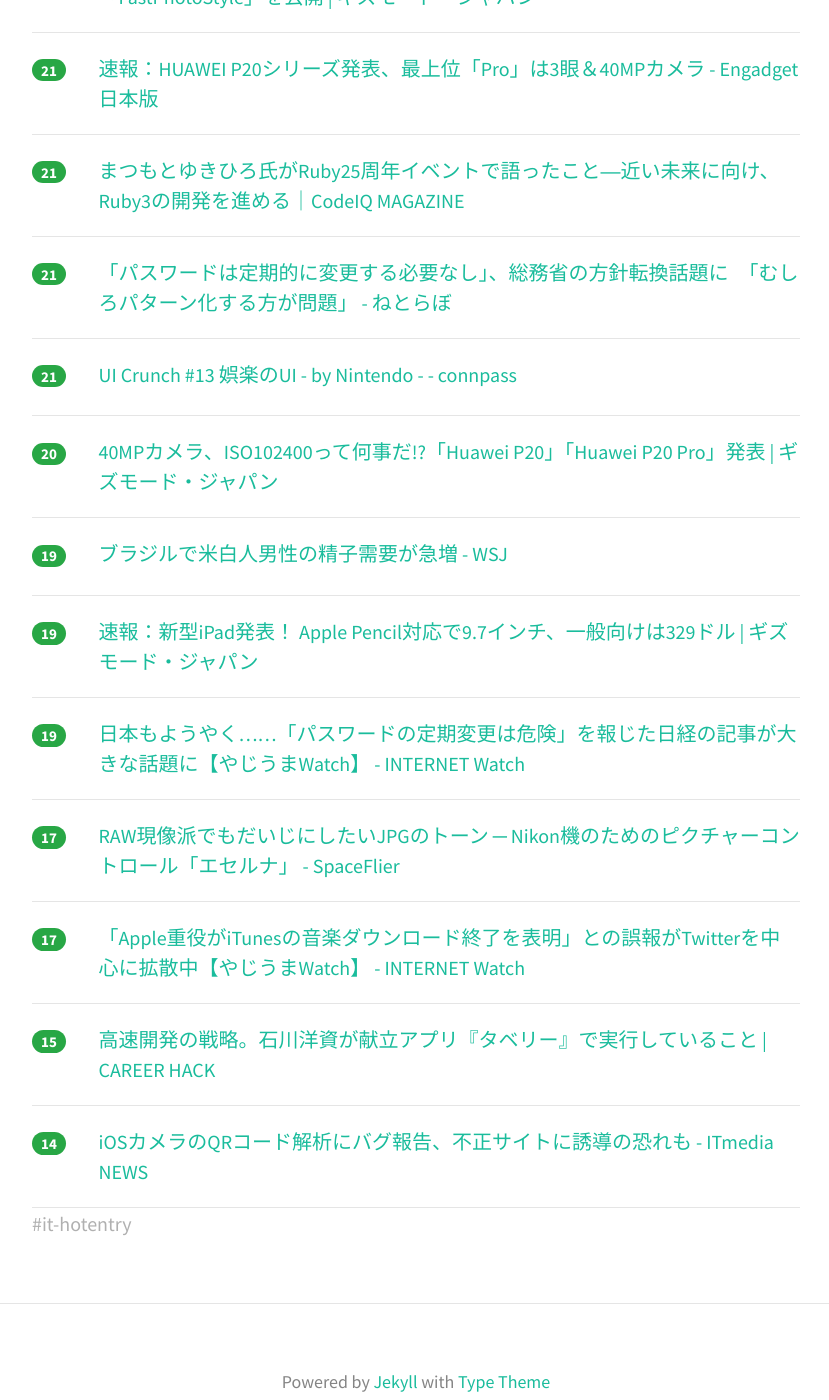
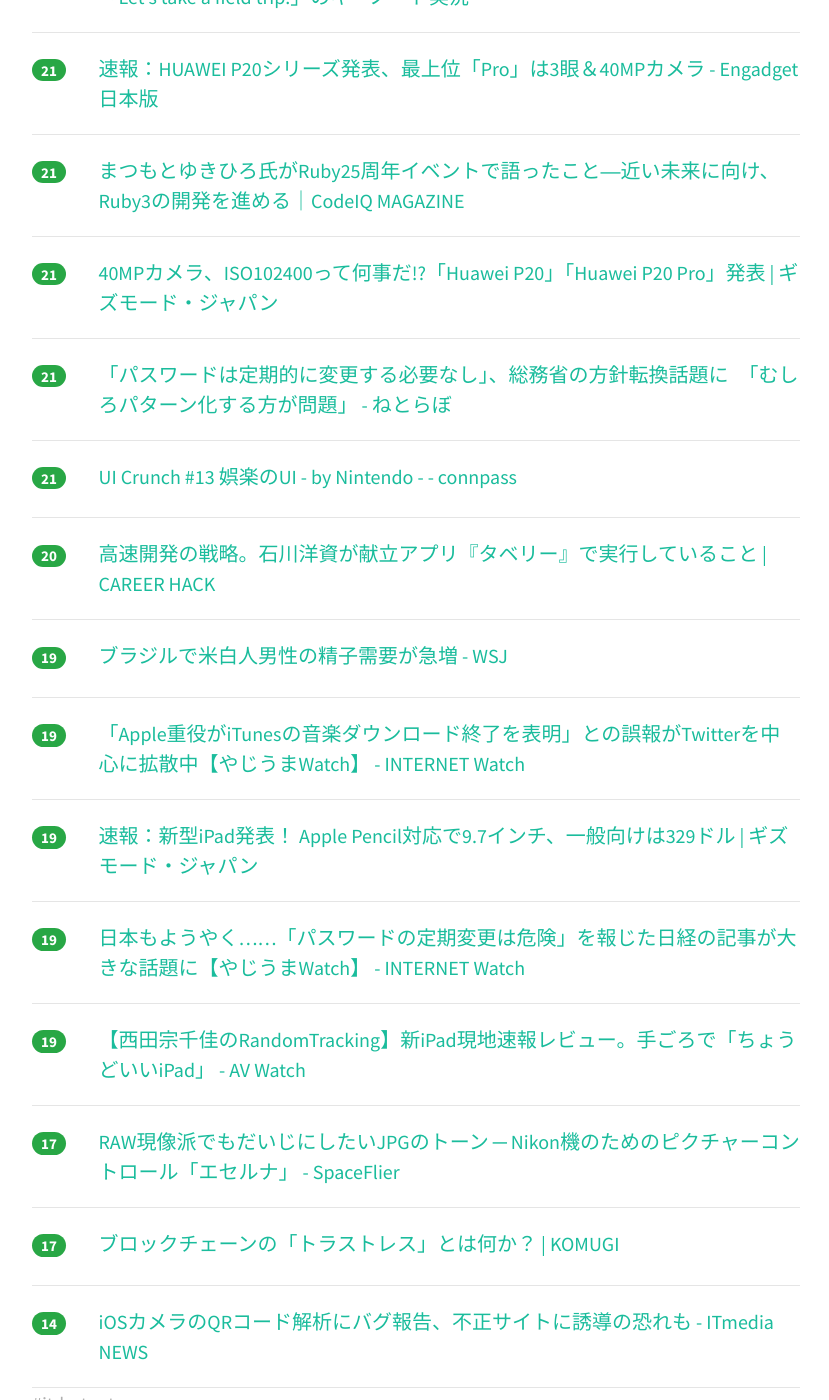
Before and after one commit to yatta47/hatena-matome-site, a Jekyll site: the page built from _posts/2018-03-28-hatena.md, in a window 1280 px wide and 1400 px high, scrolled down 3524 px. Shown: the whole window, without its empty margins (224-1053 px from the left). Built offline with Jekyll 4.4.1, drawn with Linux system fonts in a browser that asks for light colours; nearby versions of some CDN libraries; some of the changed text lies outside the part shown.

Commit message:
Updated 2018-03-28

```diff
--- a/_posts/2018-03-28-hatena.md
+++ b/_posts/2018-03-28-hatena.md
@@ -1,38 +1,38 @@
 ---
 layout: post
 title:  "2018-03-28 はてぶIT"
-date:   2018-03-28 15:02:22
+date:   2018-03-28 16:02:11
 tags: [it-hotentry]
 ---
-46 件のデータあり
+48 件のデータあり
 
 <hr><div class="row">
-<div class="col-1"><span class="badge badge-pill badge-success h2">200</span></div>
+<div class="col-1"><span class="badge badge-pill badge-success h2">225</span></div>
+<div class="col-11"><a href='https://webtan.impress.co.jp/e/2018/03/28/28481' target='_blank'>王道になりつつあるシングルカラムレイアウト。ハンバーガーボタンも標準化？ | Webデザイン、これからどうなるの？（全10回） | Web担当者Forum</a></div>
+</div>
+<hr>
+<div class="row">
+<div class="col-1"><span class="badge badge-pill badge-success h2">204</span></div>
 <div class="col-11"><a href='http://tech.nikkeibp.co.jp/atcl/nxt/news/18/00618/' target='_blank'>京都市の基幹系システム刷新失敗、仕切り直しはキヤノンITSが15億円で落札 | 日経 xTECH（クロステック）</a></div>
 </div>
 <hr>
 <div class="row">
-<div class="col-1"><span class="badge badge-pill badge-success h2">185</span></div>
-<div class="col-11"><a href='https://webtan.impress.co.jp/e/2018/03/28/28481' target='_blank'>王道になりつつあるシングルカラムレイアウト。ハンバーガーボタンも標準化？ | Webデザイン、これからどうなるの？（全10回） | Web担当者Forum</a></div>
-</div>
-<hr>
-<div class="row">
-<div class="col-1"><span class="badge badge-pill badge-success h2">153</span></div>
+<div class="col-1"><span class="badge badge-pill badge-success h2">167</span></div>
 <div class="col-11"><a href='https://japanese.engadget.com/2018/03/27/ipad-apple-pencil/' target='_blank'>速報：新 iPad 発表。アップルペンシル対応かつ歴代最安 (動画追加) - Engadget 日本版</a></div>
 </div>
 <hr>
 <div class="row">
-<div class="col-1"><span class="badge badge-pill badge-success h2">140</span></div>
+<div class="col-1"><span class="badge badge-pill badge-success h2">143</span></div>
 <div class="col-11"><a href='http://orgachem.hatenablog.com/entry/2018/03/27/214537' target='_blank'>株式会社ミクシィを退職しました - 若き JavaScripter の悩み</a></div>
 </div>
 <hr>
 <div class="row">
-<div class="col-1"><span class="badge badge-pill badge-success h2">105</span></div>
+<div class="col-1"><span class="badge badge-pill badge-success h2">107</span></div>
 <div class="col-11"><a href='https://techracho.bpsinc.jp/hachi8833/2018_03_27/54130' target='_blank'>Railsで学ぶSOLID（1）: 単一責任の原則（翻訳）</a></div>
 </div>
 <hr>
 <div class="row">
-<div class="col-1"><span class="badge badge-pill badge-success h2">84</span></div>
+<div class="col-1"><span class="badge badge-pill badge-success h2">106</span></div>
 <div class="col-11"><a href='https://ics.media/entry/17522' target='_blank'>上下中央揃えのCSSまとめ。Flexboxがたった3行で最も手軽 - ICS MEDIA</a></div>
 </div>
 <hr>
@@ -47,13 +47,23 @@ tags: [it-hotentry]
 </div>
 <hr>
 <div class="row">
-<div class="col-1"><span class="badge badge-pill badge-success h2">53</span></div>
+<div class="col-1"><span class="badge badge-pill badge-success h2">60</span></div>
 <div class="col-11"><a href='https://japan.cnet.com/article/35116762/' target='_blank'>高校生の半数以上がTwitterを実名利用、そのうち約4割は公開アカウント--MMD調査 - CNET Japan</a></div>
 </div>
 <hr>
 <div class="row">
 <div class="col-1"><span class="badge badge-pill badge-success h2">44</span></div>
 <div class="col-11"><a href='http://www.nminoru.jp/~nminoru/postgresql/pg-transaction-mvcc-snapshot.html' target='_blank'>PostgreSQL のトランザクション & MVCC & スナップショットの仕組み</a></div>
+</div>
+<hr>
+<div class="row">
+<div class="col-1"><span class="badge badge-pill badge-success h2">44</span></div>
+<div class="col-11"><a href='https://qiita.com/narista/items/1c0013b5442644e6fe63' target='_blank'>58歳の文系エンジニアがCourseraのMachine Learningを苦労して完走した話 - Qiita</a></div>
+</div>
+<hr>
+<div class="row">
+<div class="col-1"><span class="badge badge-pill badge-success h2">42</span></div>
+<div class="col-11"><a href='http://tech.nikkeibp.co.jp/atcl/nxt/column/18/00138/032600034/' target='_blank'>特定派遣廃止でも人売りなくならない？IT企業間で飛び交う闇メール | 日経 xTECH（クロステック）</a></div>
 </div>
 <hr>
 <div class="row">
@@ -68,22 +78,17 @@ tags: [it-hotentry]
 <hr>
 <div class="row">
 <div class="col-1"><span class="badge badge-pill badge-success h2">39</span></div>
+<div class="col-11"><a href='http://www.4gamer.net/games/121/G012181/20180328001/' target='_blank'>［GTC 2018］NVIDIA，8万1920基のCUDA Coreを統合した“世界最大のGPU”「DGX-2」発表。新開発の「NVSwitch」で16基のTeslaを相互接続 - 4Gamer.net</a></div>
+</div>
+<hr>
+<div class="row">
+<div class="col-1"><span class="badge badge-pill badge-success h2">39</span></div>
 <div class="col-11"><a href='https://martinfowler.com/articles/201803-refactoring-2nd-ed.html' target='_blank'>Announcing the Second Edition of "Refactoring"</a></div>
 </div>
 <hr>
 <div class="row">
 <div class="col-1"><span class="badge badge-pill badge-success h2">38</span></div>
-<div class="col-11"><a href='http://tech.nikkeibp.co.jp/atcl/nxt/column/18/00138/032600034/' target='_blank'>特定派遣廃止でも人売りなくならない？IT企業間で飛び交う闇メール | 日経 xTECH（クロステック）</a></div>
-</div>
-<hr>
-<div class="row">
-<div class="col-1"><span class="badge badge-pill badge-success h2">36</span></div>
-<div class="col-11"><a href='http://www.4gamer.net/games/121/G012181/20180328001/' target='_blank'>［GTC 2018］NVIDIA，8万1920基のCUDA Coreを統合した“世界最大のGPU”「DGX-2」発表。新開発の「NVSwitch」で16基のTeslaを相互接続 - 4Gamer.net</a></div>
-</div>
-<hr>
-<div class="row">
-<div class="col-1"><span class="badge badge-pill badge-success h2">36</span></div>
-<div class="col-11"><a href='https://qiita.com/narista/items/1c0013b5442644e6fe63' target='_blank'>58歳の文系エンジニアがCourseraのMachine Learningを苦労して完走した話 - Qiita</a></div>
+<div class="col-11"><a href='https://qiita.com/_EnumHack/items/b5672ac9be86584a6629' target='_blank'>C++完全理解ガイド Rev1000 - Qiita</a></div>
 </div>
 <hr>
 <div class="row">
@@ -112,7 +117,7 @@ tags: [it-hotentry]
 </div>
 <hr>
 <div class="row">
-<div class="col-1"><span class="badge badge-pill badge-success h2">31</span></div>
+<div class="col-1"><span class="badge badge-pill badge-success h2">32</span></div>
 <div class="col-11"><a href='http://www.nicovideo.jp/watch/sm32896358' target='_blank'>Windows10搭載電子辞書つくってみたPart1 - ニコニコ動画</a></div>
 </div>
 <hr>
@@ -127,13 +132,18 @@ tags: [it-hotentry]
 </div>
 <hr>
 <div class="row">
-<div class="col-1"><span class="badge badge-pill badge-success h2">30</span></div>
-<div class="col-11"><a href='https://japanese.engadget.com/2018/03/27/ipad-ipad-pro/' target='_blank'>新 iPad対応の「クレヨン」発表。純正アップルペンシルの半額ながら筆圧検出なし・iPad Pro非対応 - Engadget 日本版</a></div>
+<div class="col-1"><span class="badge badge-pill badge-success h2">31</span></div>
+<div class="col-11"><a href='http://developers.gnavi.co.jp/entry/mysql-tips' target='_blank'>はじめてのMySQL。意外と知らない3つのTips - ぐるなびをちょっと良くするエンジニアブログ</a></div>
 </div>
 <hr>
 <div class="row">
-<div class="col-1"><span class="badge badge-pill badge-success h2">29</span></div>
-<div class="col-11"><a href='https://qiita.com/_EnumHack/items/b5672ac9be86584a6629' target='_blank'>C++完全理解ガイド Rev1000 - Qiita</a></div>
+<div class="col-1"><span class="badge badge-pill badge-success h2">31</span></div>
+<div class="col-11"><a href='https://www.gizmodo.jp/2018/03/nvdia-fastphotostyle.html' target='_blank'>NVIDIAが「この画像をあの画像っぽく」できる高速で高品質なAIアルゴリズム「FastPhotoStyle」を公開 | ギズモード・ジャパン</a></div>
+</div>
+<hr>
+<div class="row">
+<div class="col-1"><span class="badge badge-pill badge-success h2">30</span></div>
+<div class="col-11"><a href='https://japanese.engadget.com/2018/03/27/ipad-ipad-pro/' target='_blank'>新 iPad対応の「クレヨン」発表。純正アップルペンシルの半額ながら筆圧検出なし・iPad Pro非対応 - Engadget 日本版</a></div>
 </div>
 <hr>
 <div class="row">
@@ -152,11 +162,6 @@ tags: [it-hotentry]
 </div>
 <hr>
 <div class="row">
-<div class="col-1"><span class="badge badge-pill badge-success h2">27</span></div>
-<div class="col-11"><a href='http://developers.gnavi.co.jp/entry/mysql-tips' target='_blank'>はじめてのMySQL。意外と知らない3つのTips - ぐるなびをちょっと良くするエンジニアブログ</a></div>
-</div>
-<hr>
-<div class="row">
 <div class="col-1"><span class="badge badge-pill badge-success h2">25</span></div>
 <div class="col-11"><a href='https://forest.watch.impress.co.jp/docs/news/1113739.html' target='_blank'>「IE」「Edge」のFlash対応は2020年末まで ～早めの“脱Flash依存”を - 窓の杜</a></div>
 </div>
@@ -172,11 +177,6 @@ tags: [it-hotentry]
 </div>
 <hr>
 <div class="row">
-<div class="col-1"><span class="badge badge-pill badge-success h2">22</span></div>
-<div class="col-11"><a href='https://www.gizmodo.jp/2018/03/nvdia-fastphotostyle.html' target='_blank'>NVIDIAが「この画像をあの画像っぽく」できる高速で高品質なAIアルゴリズム「FastPhotoStyle」を公開 | ギズモード・ジャパン</a></div>
-</div>
-<hr>
-<div class="row">
 <div class="col-1"><span class="badge badge-pill badge-success h2">21</span></div>
 <div class="col-11"><a href='https://japanese.engadget.com/2018/03/27/huawei-p20-pro-3-40mp/' target='_blank'>速報：HUAWEI P20シリーズ発表、最上位「Pro」は3眼＆40MPカメラ - Engadget 日本版</a></div>
 </div>
@@ -184,6 +184,11 @@ tags: [it-hotentry]
 <div class="row">
 <div class="col-1"><span class="badge badge-pill badge-success h2">21</span></div>
 <div class="col-11"><a href='https://codeiq.jp/magazine/2018/03/58209/' target='_blank'>まつもとゆきひろ氏がRuby25周年イベントで語ったこと―近い未来に向け、Ruby3の開発を進める｜CodeIQ MAGAZINE</a></div>
+</div>
+<hr>
+<div class="row">
+<div class="col-1"><span class="badge badge-pill badge-success h2">21</span></div>
+<div class="col-11"><a href='https://www.gizmodo.jp/2018/03/huawei_p20_p20p.html' target='_blank'>40MPカメラ、ISO102400って何事だ!?「Huawei P20」「Huawei P20 Pro」発表 | ギズモード・ジャパン</a></div>
 </div>
 <hr>
 <div class="row">
@@ -198,12 +203,17 @@ tags: [it-hotentry]
 <hr>
 <div class="row">
 <div class="col-1"><span class="badge badge-pill badge-success h2">20</span></div>
-<div class="col-11"><a href='https://www.gizmodo.jp/2018/03/huawei_p20_p20p.html' target='_blank'>40MPカメラ、ISO102400って何事だ!?「Huawei P20」「Huawei P20 Pro」発表 | ギズモード・ジャパン</a></div>
+<div class="col-11"><a href='http://careerhack.en-japan.com/report/detail/940' target='_blank'>高速開発の戦略。石川洋資が献立アプリ『タベリー』で実行していること | CAREER HACK</a></div>
 </div>
 <hr>
 <div class="row">
 <div class="col-1"><span class="badge badge-pill badge-success h2">19</span></div>
 <div class="col-11"><a href='http://jp.wsj.com/articles/SB12386457582361034431504584121100470443262' target='_blank'>ブラジルで米白人男性の精子需要が急増 - WSJ</a></div>
+</div>
+<hr>
+<div class="row">
+<div class="col-1"><span class="badge badge-pill badge-success h2">19</span></div>
+<div class="col-11"><a href='https://internet.watch.impress.co.jp/docs/yajiuma/1113836.html' target='_blank'>「Apple重役がiTunesの音楽ダウンロード終了を表明」との誤報がTwitterを中心に拡散中【やじうまWatch】 - INTERNET Watch</a></div>
 </div>
 <hr>
 <div class="row">
@@ -217,18 +227,18 @@ tags: [it-hotentry]
 </div>
 <hr>
 <div class="row">
+<div class="col-1"><span class="badge badge-pill badge-success h2">19</span></div>
+<div class="col-11"><a href='https://av.watch.impress.co.jp/docs/series/rt/1113921.html' target='_blank'>【西田宗千佳のRandomTracking】新iPad現地速報レビュー。手ごろで「ちょうどいいiPad」 - AV Watch</a></div>
+</div>
+<hr>
+<div class="row">
 <div class="col-1"><span class="badge badge-pill badge-success h2">17</span></div>
 <div class="col-11"><a href='http://www.spaceflier.com/entry/20180327_eterna-like-custom-picture-control' target='_blank'>RAW現像派でもだいじにしたいJPGのトーン ─ Nikon機のためのピクチャーコントロール「エセルナ」 - SpaceFlier</a></div>
 </div>
 <hr>
 <div class="row">
 <div class="col-1"><span class="badge badge-pill badge-success h2">17</span></div>
-<div class="col-11"><a href='https://internet.watch.impress.co.jp/docs/yajiuma/1113836.html' target='_blank'>「Apple重役がiTunesの音楽ダウンロード終了を表明」との誤報がTwitterを中心に拡散中【やじうまWatch】 - INTERNET Watch</a></div>
-</div>
-<hr>
-<div class="row">
-<div class="col-1"><span class="badge badge-pill badge-success h2">15</span></div>
-<div class="col-11"><a href='http://careerhack.en-japan.com/report/detail/940' target='_blank'>高速開発の戦略。石川洋資が献立アプリ『タベリー』で実行していること | CAREER HACK</a></div>
+<div class="col-11"><a href='http://komugi.jp/?p=859' target='_blank'>ブロックチェーンの「トラストレス」とは何か？ | KOMUGI</a></div>
 </div>
 <hr>
 <div class="row">
```
